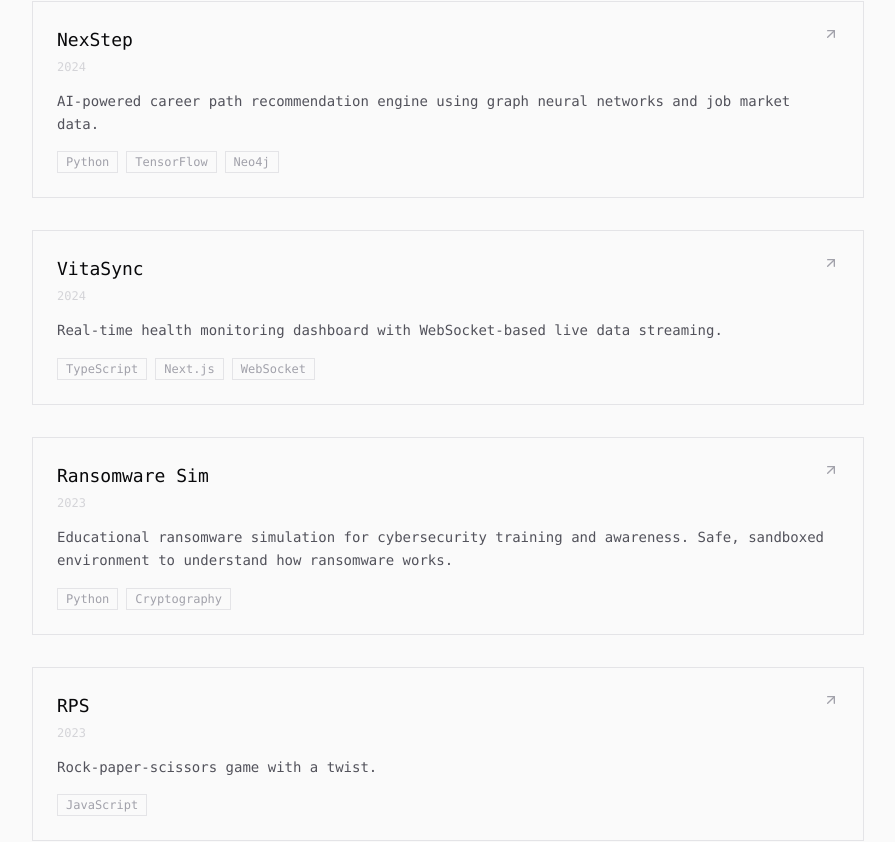
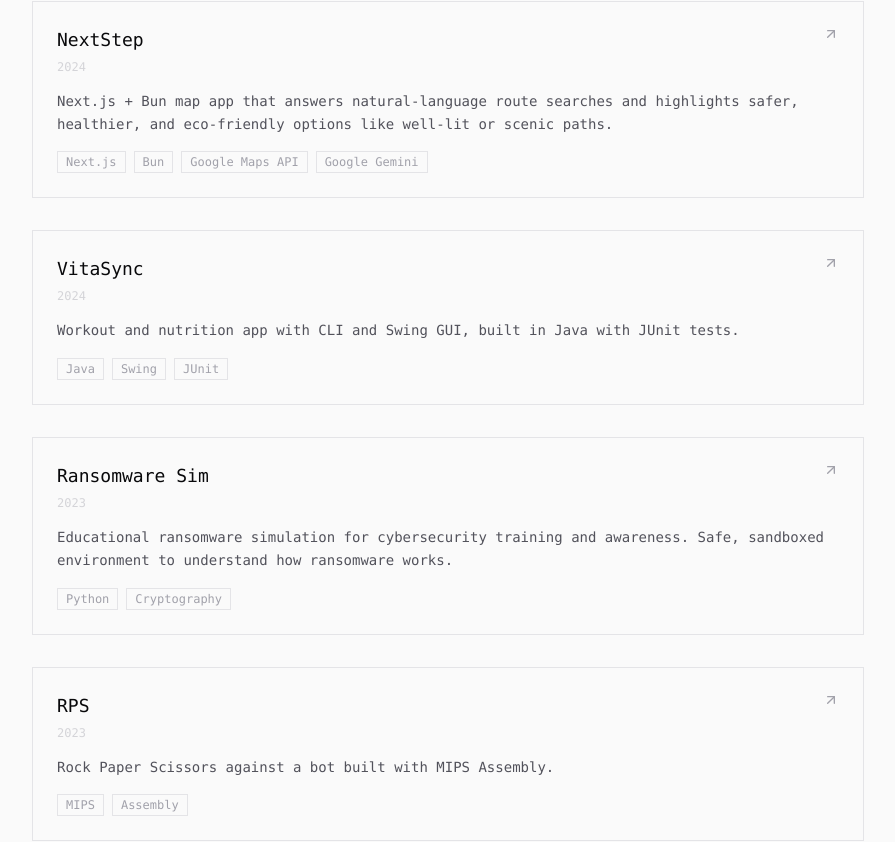
Before and after one commit to manggo-cd/dz.dev, a Next.js app: page /projects in a window 1280 px wide. Shown: the part 980-1822 px from the top of the page, without its empty margins (192-1087 px from the left). Built offline with nearby package versions, Linux system fonts and the light colour scheme.

Commit message:
Update work and projects

```diff
--- a/app/data/experiences.ts
+++ b/app/data/experiences.ts
@@ -6,7 +6,7 @@
 
 export const experiences: Experience[] = [
   {
-    role: "Incoming SDE Intern",
+    role: "Software Engineer Intern",
     company: "Global Relay",
     period: "Jan 2026",
   },
--- a/app/data/projects.ts
+++ b/app/data/projects.ts
@@ -11,14 +11,14 @@
     link: "https://github.com/manggo-cd/UBC-Exam-Scheduler",
   },
   {
-    title: "NexStep",
-    tags: ["Python", "TensorFlow", "Neo4j"],
-    link: "https://github.com",
+    title: "NextStep",
+    tags: ["Next.js", "Bun", "Maps"],
+    link: "https://github.com/manggo-cd/NextStep",
   },
   {
     title: "VitaSync",
-    tags: ["TypeScript", "Next.js", "WebSocket"],
-    link: "https://github.com",
+    tags: ["Java", "Swing", "JUnit"],
+    link: "https://github.com/manggo-cd/Vitasync",
   },
   {
     title: "Ransomware Sim",
--- a/app/page.tsx
+++ b/app/page.tsx
@@ -5,7 +5,7 @@
 export default function Portfolio() {
 
   const experiences = [
-    { role: "Incoming SDE Intern", company: "Global Relay", period: "Jan 2026" },
+    { role: "Software Engineer Intern", company: "Global Relay", period: "Jan 2026" },
     { role: "Backend Engineer Intern", company: "Suogogo Technologies", period: "Sept - Dec 2025" },
     { role: "Research Assistant", company: "UBC Visual Cognition Lab", period: "Sept 2025 - Present" },
     { role: "Software Developer", company: "Second Savour", period: "Jan - Apr 2025" },
@@ -22,19 +22,19 @@
       title: "Poker Vision",
       description: "Computer vision pipeline with OpenCV and PyTorch for real-time playing card recognition. CNN-based classification with Monte Carlo simulation for optimal play evaluation.",
       tags: ["Python", "OpenCV", "PyTorch", "FastAPI", "CNN"],
-      link: "https://github.com",
+      link: "https://git@github.com:manggo-cd/PokerVision.git.com",
     },
     {
       title: "NES Emulator",
       description: "Nintendo Entertainment System emulator built in C++, compatible with Raspberry Pi. Emulates the 6502 microprocessor instruction set by replicating system architecture in software.",
       tags: ["C++", "Unreal Engine", "Systems"],
-      link: "https://github.com",
+      link: "https://https://github.com/manggo-cd/NES-Emulator.com",
     },
     {
       title: "Ransomware Sim",
       description: "Educational ransomware simulation for cybersecurity training and awareness.",
       tags: ["Python", "Cryptography"],
-      link: "https://github.com",
+      link: "https://https://github.com/manggo-cd/RansomwareSim.com",
     },
   ];
 
--- a/app/projects/page.tsx
+++ b/app/projects/page.tsx
@@ -15,42 +15,42 @@
       title: "Poker Vision",
       description: "Computer vision pipeline with OpenCV and PyTorch for real-time playing card recognition. Prototyped CNNs to improve classification accuracy. Monte Carlo simulation engine with probability-based decision logic for optimal play evaluation.",
       tags: ["Python", "OpenCV", "PyTorch", "TypeScript", "FastAPI", "CNN"],
-      link: "https://github.com",
+      link: "https://git@github.com:manggo-cd/PokerVision.git.com",
       year: "2024",
     },
     {
       title: "NES Emulator",
       description: "Nintendo Entertainment System emulator built in C++, compatible with Raspberry Pi. Emulates the 6502 microprocessor instruction set by replicating system architecture in software.",
       tags: ["C++", "Unreal Engine", "Systems Programming"],
-      link: "https://github.com",
+      link: "https://https://github.com/manggo-cd/NES-Emulator.com",
       year: "2024",
     },
     {
-      title: "NexStep",
-      description: "AI-powered career path recommendation engine using graph neural networks and job market data.",
-      tags: ["Python", "TensorFlow", "Neo4j"],
-      link: "https://github.com",
+      title: "NextStep",
+      description: "Next.js + Bun map app that answers natural-language route searches and highlights safer, healthier, and eco-friendly options like well-lit or scenic paths.",
+      tags: ["Next.js", "Bun", "Google Maps API", "Google Gemini"],
+      link: "https://github.com/manggo-cd/NextStep",
       year: "2024",
     },
     {
       title: "VitaSync",
-      description: "Real-time health monitoring dashboard with WebSocket-based live data streaming.",
-      tags: ["TypeScript", "Next.js", "WebSocket"],
-      link: "https://github.com",
+      description: "Workout and nutrition app with CLI and Swing GUI, built in Java with JUnit tests.",
+      tags: ["Java", "Swing", "JUnit"],
+      link: "https://github.com/manggo-cd/Vitasync",
       year: "2024",
     },
     {
       title: "Ransomware Sim",
       description: "Educational ransomware simulation for cybersecurity training and awareness. Safe, sandboxed environment to understand how ransomware works.",
       tags: ["Python", "Cryptography"],
-      link: "https://github.com",
+      link: "https://https://github.com/manggo-cd/RansomwareSim.com",
       year: "2023",
     },
     {
       title: "RPS",
-      description: "Rock-paper-scissors game with a twist.",
-      tags: ["JavaScript"],
-      link: "https://github.com",
+      description: "Rock Paper Scissors against a bot built with MIPS Assembly.",
+      tags: ["MIPS", "Assembly"],
+      link: "https://github.com/manggo-cd/rpsAssemby",
       year: "2023",
     },
   ];
```
Also changed, not shown: 1 other file (tests, documents, lock files or other folders).
